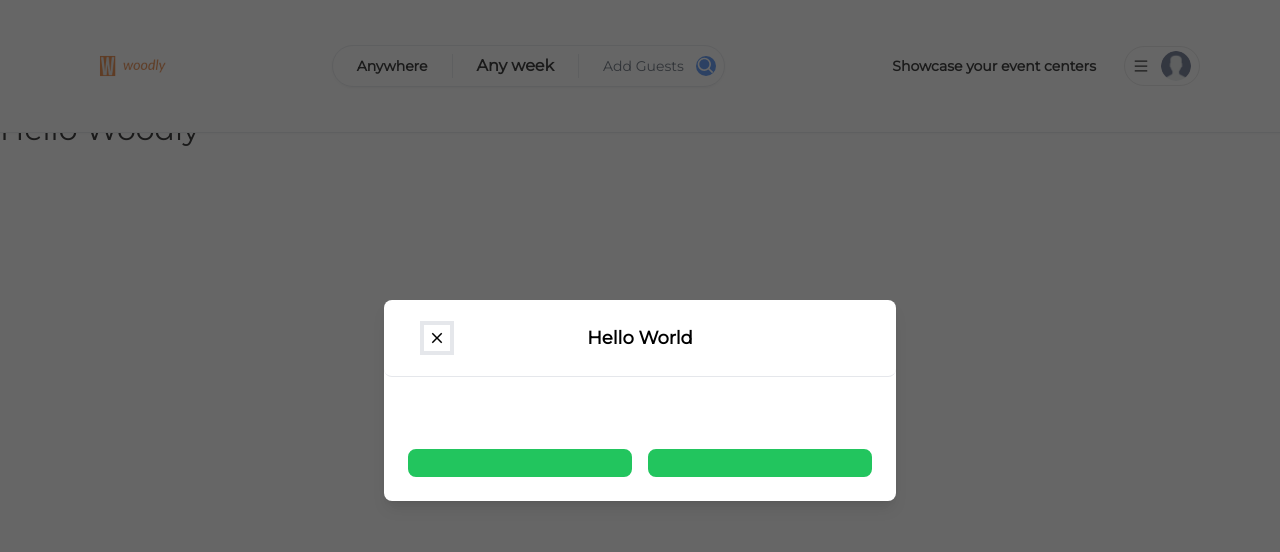
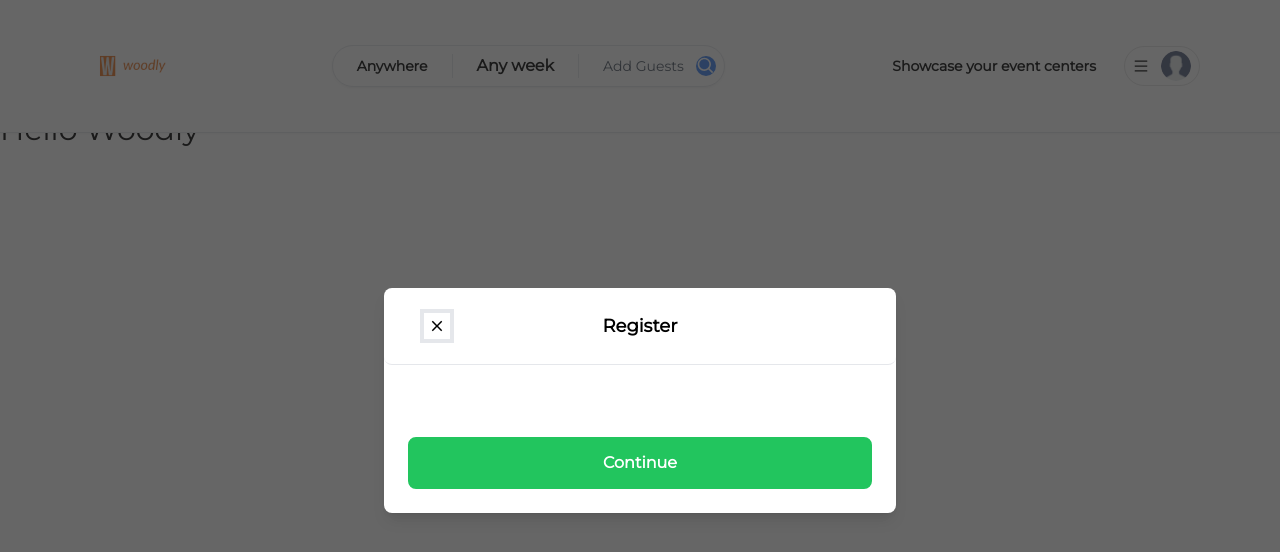
Before and after one commit to Oluwaseyi3/woodly, a Next.js app: page / in a window 1280 px wide. Shown: the top 552 px of the page. Built offline with nearby package versions, Linux system fonts and the light colour scheme.

Commit message:
added useRegister Component

```diff
--- /dev/null
+++ b/app/components/hooks/useRegisterModal.tsx
@@ -0,0 +1,17 @@
+"use client"
+
+import {create } from "zustand";
+
+interface RegisterModalStore {
+    isOpen: boolean;
+    onOpen: () => void;
+    onClose: () => void;
+}
+
+const useRegisterModal = create<RegisterModalStore> ((set) => ({
+    isOpen: true,
+    onOpen: () => set({isOpen: true}),
+    onClose: () => set({isOpen: false})
+}))
+
+export default useRegisterModal;
--- a/app/components/modals/Modal.tsx
+++ b/app/components/modals/Modal.tsx
@@ -13,11 +13,12 @@
     disabled?: boolean;
     secondaryAction?: () => void;
     secondaryLabel? :string;
+    secondaryActionLabel? : string;
 }
 
 const Modal:React.FC<ModalProps> = ({
     isOpen, onClose, onSubmit, title, body, footer, actionLabel,
-    disabled, secondaryAction, secondaryLabel
+    disabled, secondaryAction, secondaryLabel, secondaryActionLabel
 }) => {
 
     const [showModal, setShowModal] = useState(isOpen)
@@ -110,11 +111,16 @@
                          {/* FOOTER */}
                          <div className="flex flex-col gap-2 p-6">
                             <div className="flex flex-row items-center gap-4 w-full">
-                              <Button
-                               disabled={disabled}
-                               label={secondaryLabel}
-                               onClick={handleSecondaryAction}
-                              />
+                              {
+                                secondaryAction && secondaryActionLabel && (
+                                  <Button
+                                  disabled={disabled}
+                                  label={secondaryActionLabel}
+                                  onClick={handleSecondaryAction}
+                                 />
+                                )
+                              }
+
 
                               <Button
                                disabled={disabled}
--- /dev/null
+++ b/app/components/modals/RegisterModal.tsx
@@ -0,0 +1,55 @@
+import React from 'react'
+import {FcGoogle} from "react-icons/fc"
+import {useCallback, useState} from "react"
+import {
+    FieldValues,
+    SubmitHandler,
+    useForm
+} from "react-hook-form"
+
+import useRegisterModal from '../hooks/useRegisterModal'
+import axios from 'axios'
+import Modal from './Modal'
+
+const RegisterModal = () => {
+    const registerModal = useRegisterModal()
+    const [isLoading, setIsLoading] = useState(false)
+
+    const {
+        register, handleSubmit, formState: {
+            errors
+        }
+    } = useForm<FieldValues>({
+        defaultValues: {
+            name: '',
+            email: '',
+            password: ''
+        }
+    })
+
+
+    const onSubmit: SubmitHandler<FieldValues> = (data) => {
+        setIsLoading(true)
+        axios.post("/api/register", data)
+        .then(() => {
+           registerModal.onClose()
+        }).catch((error) => {
+            console.log(error);
+
+        }).finally(() => {
+            setIsLoading(false)
+        })
+    }
+  return (
+     <Modal
+      disabled={isLoading}
+      isOpen={registerModal.isOpen}
+      title='Register'
+      actionLabel='Continue'
+      onClose={registerModal.onClose}
+      onSubmit={handleSubmit(onSubmit)}
+     />
+  )
+}
+
+export default RegisterModal
--- a/app/layout.tsx
+++ b/app/layout.tsx
@@ -5,6 +5,7 @@
 import "./globals.css"
 import ClientOnly from "./components/ClientOnly"
 import Modal from "./components/modals/Modal"
+import RegisterModal from "./components/modals/RegisterModal"
 
 export const metadata = {
   title: 'Woodly',
@@ -25,7 +26,7 @@
     <html lang="en">
       <body className={font.className}>
         <ClientOnly>
-         <Modal title='Hello World' isOpen/>
+         <RegisterModal/>
         <Navbar/>
         </ClientOnly>
         <div className="pb-20 pt-28">
--- a/package.json
+++ b/package.json
@@ -12,13 +12,16 @@
     "@types/node": "18.15.11",
     "@types/react": "18.0.35",
     "@types/react-dom": "18.0.11",
+    "axios": "^1.4.0",
     "eslint": "8.38.0",
     "eslint-config-next": "13.3.0",
     "next": "13.3.0",
     "react": "18.2.0",
     "react-dom": "18.2.0",
+    "react-hook-form": "^7.44.3",
     "react-icons": "^4.8.0",
-    "typescript": "5.0.4"
+    "typescript": "5.0.4",
+    "zustand": "^4.3.8"
   },
   "devDependencies": {
     "autoprefixer": "^10.4.14",
```
Also changed, not shown: 1 other file (tests, documents, lock files or other folders).
